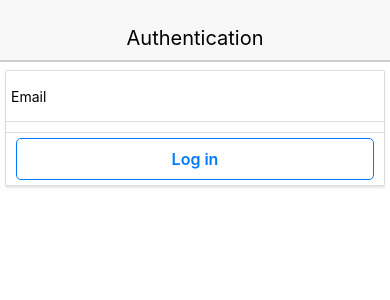
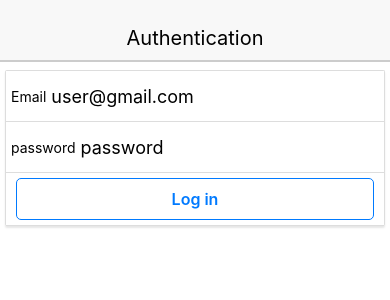
Before and after one commit to anthonyzhu132/Auth, a React Native app: screen / in a window 390 px wide. Shown: the top 300 px of the page. Built offline with nearby package versions, Linux system fonts and the light colour scheme.

Commit message:
added password fields

```diff
--- a/src/components/LoginForm.js
+++ b/src/components/LoginForm.js
@@ -5,21 +5,31 @@ import CardItem from '../components/common/CardItem';
 import Input from '../components/common/Input';
 
 class LoginForm extends Component {
-  state = { text: ''};
+  state = { email: '', password: '' };
 
   render() {
     return (
       <Card>
         <CardItem>
           <Input
+          secureTextEntry={false}
+          placeholder="user@gmail.com"
           label="Email"
-          value={this.state.text}
-          onChangeText={text => this.setState({ text })}
+          value={this.state.email}
+          onChangeText={email => this.setState({ email })}
           />
         </CardItem>
+
         <CardItem>
+          <Input
+            secureTextEntry={true}
+            label="password"
+            placeholder="password"
+            value={this.state.password}
+            onChangeText={password => this.setState({ password })}
+          />
+        </CardItem>
 
-        </CardItem>
         <CardItem>
           <Button>
             Log in
--- a/src/components/common/Input.js
+++ b/src/components/common/Input.js
@@ -1,5 +1,5 @@
 import React from 'react';
-import { TextInput, View, Text } from 'react-native';
+import { TextInput, View, Text, ProgressViewIOSComponent } from 'react-native';
 
 const Input = (props) => {
   const { inputStyle, labelStyle, containerStyle } = styles;
@@ -8,6 +8,9 @@ const Input = (props) => {
      <View style={containerStyle}>
       <Text stlye={labelStyle}>{props.label}</Text>
       <TextInput
+      secureTextEntry={props.secureTextEntry}
+      placeholder={props.placeholder}
+      autoCorrect={false}
       value={props.value}
       onChangeText={props.onChangeText}
       style={inputStyle}
```
